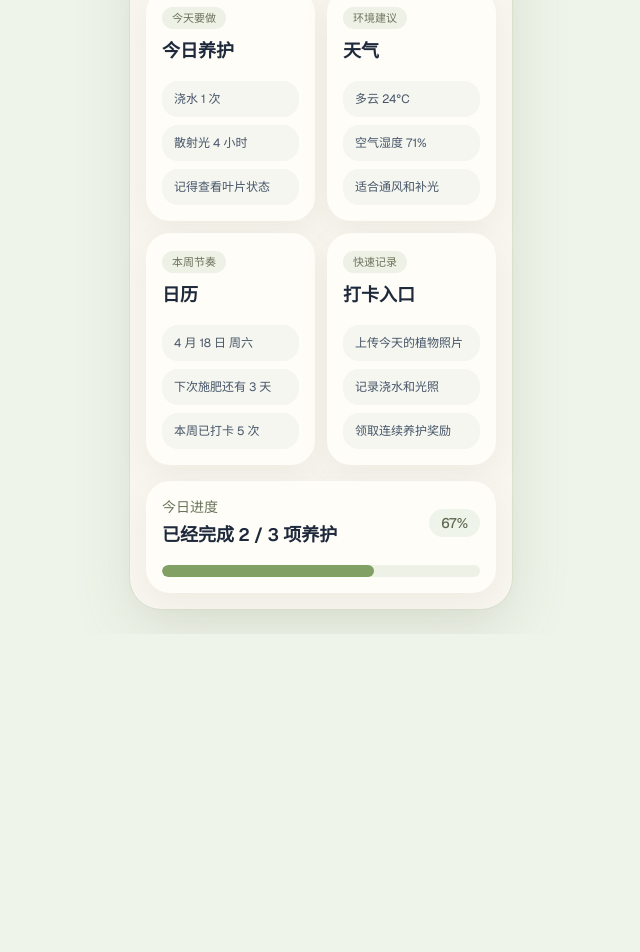
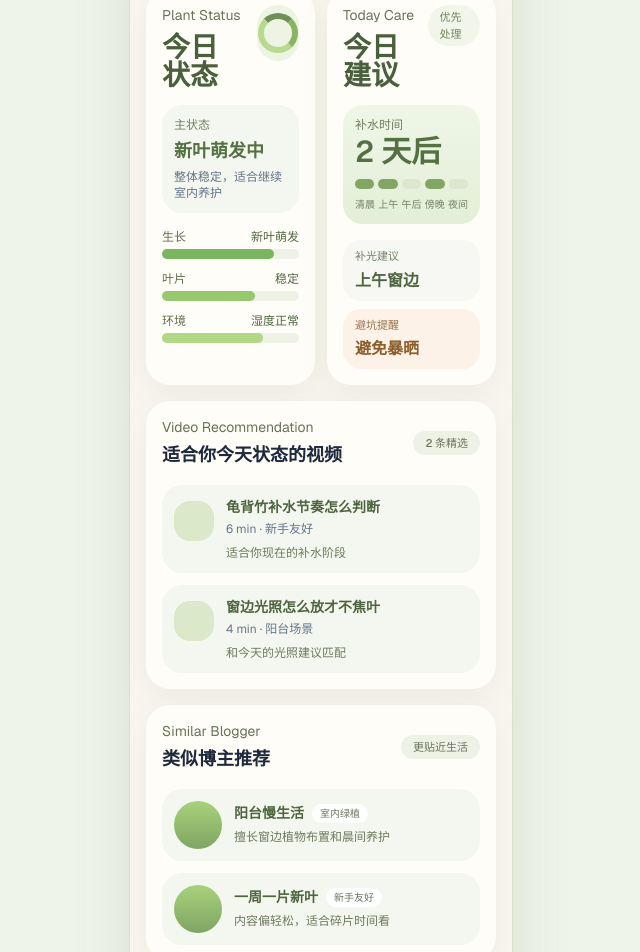
Before and after one commit to Joe-Zongyi/guyu, a Next.js app in the folder web/: page / in a window 1280 px wide. Shown: the part 720-1672 px from the top of the page, without its empty margins (319-959 px from the left). Before the commit the page ends 1354 px from the top, so only its background shows below. Built offline with nearby package versions, Linux system fonts and the light colour scheme.

Commit message:
update fe

```diff
--- a/web/app/page.tsx
+++ b/web/app/page.tsx
@@ -1,23 +1,40 @@
-const cards = [
+const statusBars = [
+  { label: "生长", value: "新叶萌发", width: "w-[82%]", tone: "bg-[#7ab560]" },
+  { label: "叶片", value: "稳定", width: "w-[68%]", tone: "bg-[#96c96e]" },
+  { label: "环境", value: "湿度正常", width: "w-[74%]", tone: "bg-[#b1d983]" },
+];
+
+const careRhythm = [
+  { label: "清晨", active: true },
+  { label: "上午", active: true },
+  { label: "午后", active: false },
+  { label: "傍晚", active: true },
+  { label: "夜间", active: false },
+];
+
+const videos = [
   {
-    title: "今日养护",
-    badge: "今天要做",
-    lines: ["浇水 1 次", "散射光 4 小时", "记得查看叶片状态"],
+    title: "龟背竹补水节奏怎么判断",
+    meta: "6 min · 新手友好",
+    reason: "适合你现在的补水阶段",
   },
   {
-    title: "天气",
-    badge: "环境建议",
-    lines: ["多云 24°C", "空气湿度 71%", "适合通风和补光"],
+    title: "窗边光照怎么放才不焦叶",
+    meta: "4 min · 阳台场景",
+    reason: "和今天的光照建议匹配",
+  },
+];
+
+const bloggers = [
+  {
+    name: "阳台慢生活",
+    tag: "室内绿植",
+    note: "擅长窗边植物布置和晨间养护",
   },
   {
-    title: "日历",
-    badge: "本周节奏",
-    lines: ["4 月 18 日 周六", "下次施肥还有 3 天", "本周已打卡 5 次"],
-  },
-  {
-    title: "打卡入口",
-    badge: "快速记录",
-    lines: ["上传今天的植物照片", "记录浇水和光照", "领取连续养护奖励"],
+    name: "一周一片新叶",
+    tag: "新手友好",
+    note: "内容偏轻松，适合碎片时间看",
   },
 ];
 
@@ -66,40 +83,161 @@ export default function Home() {
               <p className="mt-4 max-w-[220px] text-sm leading-6 text-[#627054]">
                 保持土壤微湿，下午通风 20 分钟，叶片会更精神。
               </p>
-              <div className="mt-5 flex w-full gap-3">
-                <button className="flex-1 rounded-2xl bg-[#6f8f58] px-4 py-3 text-sm font-medium text-white shadow-sm transition hover:bg-[#64824f]">
-                  立即打卡
-                </button>
-                <button className="flex-1 rounded-2xl bg-white/80 px-4 py-3 text-sm font-medium text-[#5f6a52] transition hover:bg-white">
-                  查看档案
-                </button>
-              </div>
+              <button className="mt-5 w-full rounded-2xl bg-[#6f8f58] px-4 py-3 text-sm font-medium text-white shadow-sm transition hover:bg-[#64824f]">
+                立即打卡
+              </button>
             </div>
           </div>
         </section>
 
         <section className="mt-4 grid grid-cols-2 gap-3">
-          {cards.map((card) => (
-            <article
-              key={card.title}
-              className="min-h-40 rounded-[24px] bg-[#fffdf8] p-4 shadow-[0_10px_30px_rgba(107,112,92,0.08)]"
-            >
-              <span className="rounded-full bg-[#eef1e5] px-2.5 py-1 text-[11px] font-medium text-[#6a745d]">
-                {card.badge}
-              </span>
-              <h2 className="mt-2 text-lg font-semibold">{card.title}</h2>
-              <div className="mt-4 space-y-2">
-                {card.lines.map((line) => (
-                  <div
-                    key={line}
-                    className="rounded-2xl bg-[#f4f6ef] px-3 py-2 text-xs leading-5 text-slate-600"
-                  >
-                    {line}
+          <article className="rounded-[24px] bg-[#fffdf8] p-4 shadow-[0_10px_30px_rgba(107,112,92,0.08)]">
+            <div className="flex items-start justify-between gap-3">
+              <div>
+                <p className="text-sm text-[#68745a]">Plant Status</p>
+                <h3 className="mt-2 text-[28px] font-semibold leading-none text-[#4a5f3b]">
+                  今日状态
+                </h3>
+              </div>
+              <div className="flex h-14 w-14 items-center justify-center rounded-full bg-[#edf4e4]">
+                <div className="relative h-10 w-10 rounded-full border-[6px] border-[#b9d990] border-t-[#6f8f58] border-r-[#88b466]" />
+              </div>
+            </div>
+
+            <div className="mt-4 rounded-[20px] bg-[#f4f7ef] p-3">
+              <p className="text-xs text-[#718063]">主状态</p>
+              <p className="mt-1 text-lg font-semibold text-[#557043]">新叶萌发中</p>
+              <p className="mt-1 text-xs text-slate-500">整体稳定，适合继续室内养护</p>
+            </div>
+
+            <div className="mt-4 space-y-3">
+              {statusBars.map((item) => (
+                <div key={item.label}>
+                  <div className="mb-1 flex items-center justify-between text-xs">
+                    <span className="text-[#61704f]">{item.label}</span>
+                    <span className="font-medium text-[#516644]">{item.value}</span>
+                  </div>
+                  <div className="h-2.5 rounded-full bg-[#edf1e6]">
+                    <div className={`h-full rounded-full ${item.width} ${item.tone}`} />
+                  </div>
+                </div>
+              ))}
+            </div>
+          </article>
+
+          <article className="rounded-[24px] bg-[#fffdf8] p-4 shadow-[0_10px_30px_rgba(107,112,92,0.08)]">
+            <div className="flex items-start justify-between gap-3">
+              <div>
+                <p className="text-sm text-[#68745a]">Today Care</p>
+                <h3 className="mt-2 text-[28px] font-semibold leading-none text-[#4a5f3b]">
+                  今日建议
+                </h3>
+              </div>
+              <div className="rounded-full bg-[#f2f6ea] px-3 py-1 text-[11px] font-medium text-[#6e855a]">
+                优先处理
+              </div>
+            </div>
+
+            <div className="mt-4 rounded-[20px] bg-[linear-gradient(180deg,#eff6e7_0%,#e3efd8_100%)] p-3">
+              <p className="text-xs text-[#6f7d61]">补水时间</p>
+              <p className="mt-1 text-[30px] font-semibold leading-none text-[#557043]">
+                2 天后
+              </p>
+              <div className="mt-3 flex gap-1">
+                {careRhythm.map((item) => (
+                  <div key={item.label} className="flex-1">
+                    <div
+                      className={`h-2.5 rounded-full ${
+                        item.active ? "bg-[#82a765]" : "bg-[#dbe7ce]"
+                      }`}
+                    />
                   </div>
                 ))}
               </div>
-            </article>
-          ))}
+              <div className="mt-2 flex justify-between text-[10px] text-[#728064]">
+                {careRhythm.map((item) => (
+                  <span key={item.label}>{item.label}</span>
+                ))}
+              </div>
+            </div>
+
+            <div className="mt-4 space-y-2">
+              <div className="rounded-[18px] bg-[#f7f8f3] px-3 py-2">
+                <p className="text-[11px] text-[#718063]">补光建议</p>
+                <p className="mt-1 text-base font-semibold text-[#4f6540]">上午窗边</p>
+              </div>
+              <div className="rounded-[18px] bg-[#fdf2e8] px-3 py-2">
+                <p className="text-[11px] text-[#96724d]">避坑提醒</p>
+                <p className="mt-1 text-base font-semibold text-[#8b5d2b]">避免暴晒</p>
+              </div>
+            </div>
+          </article>
+        </section>
+
+        <section className="mt-4 rounded-[24px] bg-[#fffdf8] p-4 shadow-[0_10px_30px_rgba(107,112,92,0.08)]">
+          <div className="flex items-center justify-between">
+            <div>
+              <p className="text-sm text-[#68745a]">Video Recommendation</p>
+              <h3 className="mt-1 text-lg font-semibold">适合你今天状态的视频</h3>
+            </div>
+            <span className="rounded-full bg-[#eef1e5] px-3 py-1 text-[11px] font-medium text-[#6a745d]">
+              2 条精选
+            </span>
+          </div>
+
+          <div className="mt-4 space-y-3">
+            {videos.map((video) => (
+              <div
+                key={video.title}
+                className="rounded-[20px] bg-[#f4f7ef] p-3"
+              >
+                <div className="flex items-start gap-3">
+                  <div className="mt-1 h-10 w-10 rounded-2xl bg-[#dbe8c9]" />
+                  <div className="min-w-0 flex-1">
+                    <p className="text-sm font-semibold text-[#4f6540]">{video.title}</p>
+                    <p className="mt-1 text-xs text-slate-500">{video.meta}</p>
+                    <p className="mt-2 text-xs text-[#6c7a5f]">{video.reason}</p>
+                  </div>
+                </div>
+              </div>
+            ))}
+          </div>
+        </section>
+
+        <section className="mt-4 rounded-[24px] bg-[#fffdf8] p-4 shadow-[0_10px_30px_rgba(107,112,92,0.08)]">
+          <div className="flex items-center justify-between">
+            <div>
+              <p className="text-sm text-[#68745a]">Similar Blogger</p>
+              <h3 className="mt-1 text-lg font-semibold">类似博主推荐</h3>
+            </div>
+            <span className="rounded-full bg-[#eef1e5] px-3 py-1 text-[11px] font-medium text-[#6a745d]">
+              更贴近生活
+            </span>
+          </div>
+
+          <div className="mt-4 grid gap-3">
+            {bloggers.map((blogger) => (
+              <div
+                key={blogger.name}
+                className="flex items-center gap-3 rounded-[20px] bg-[#f4f7ef] p-3"
+              >
+                <div className="h-12 w-12 rounded-full bg-[linear-gradient(180deg,#a7d27b_0%,#7fa564_100%)]" />
+                <div className="min-w-0 flex-1">
+                  <div className="flex items-center gap-2">
+                    <p className="truncate text-sm font-semibold text-[#4f6540]">
+                      {blogger.name}
+                    </p>
+                    <span className="rounded-full bg-white px-2 py-0.5 text-[10px] text-[#6a745d]">
+                      {blogger.tag}
+                    </span>
+                  </div>
+                  <p className="mt-1 text-xs leading-5 text-[#6c7a5f]">
+                    {blogger.note}
+                  </p>
+                </div>
+              </div>
+            ))}
+          </div>
         </section>
 
         <section className="mt-4 rounded-[24px] bg-[#fffdf8] p-4 shadow-[0_10px_30px_rgba(107,112,92,0.08)]">
```
